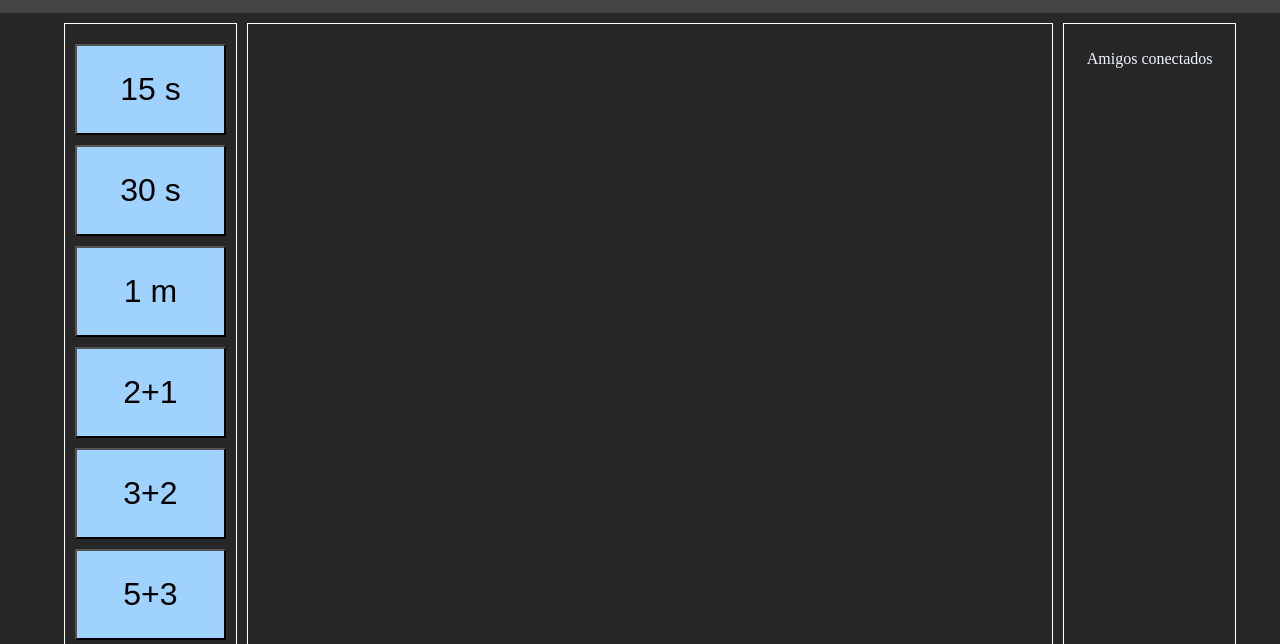
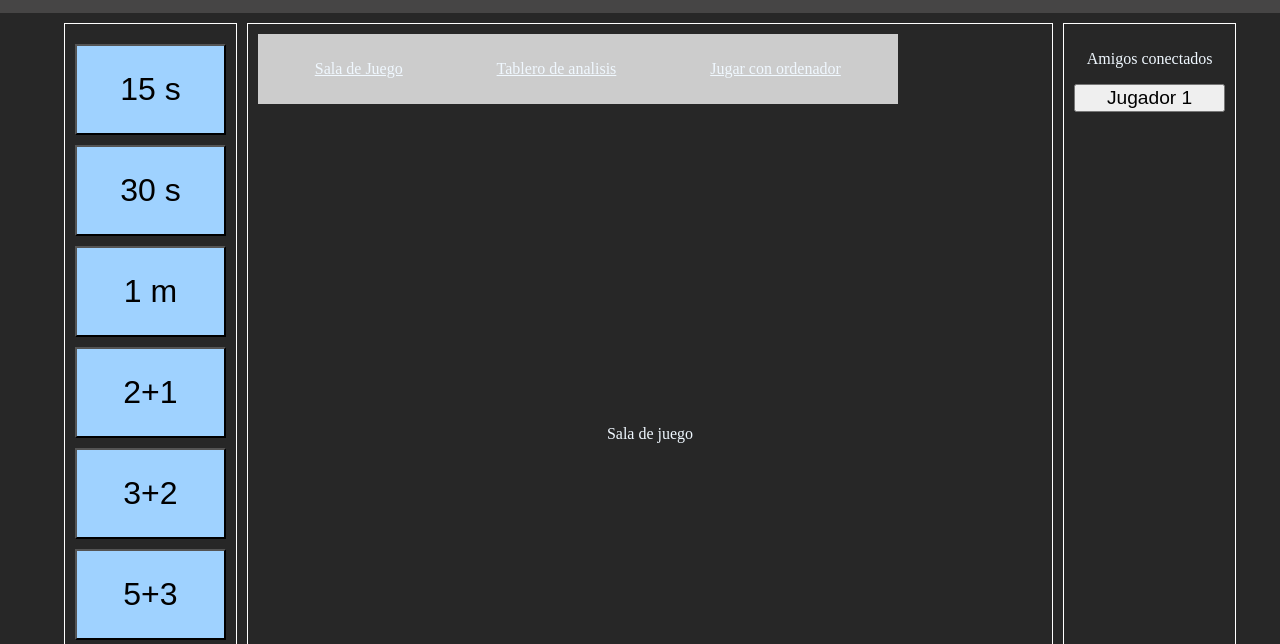
Before and after one commit to diegoziraldo/argenchess, a plain HTML site: page index.html in a window 1280 px wide. Shown: the part 156-800 px from the top of the page. Drawn offline with Linux system fonts and the light colour scheme.

Commit message:
310324
310324

```diff
--- a/index.html
+++ b/index.html
@@ -35,11 +35,37 @@
                 <button class="boton-tiempo">30+5</button>
                 <button class="boton-tiempo">Custom</button>
             </div>
-            <div class="column">
 
+
+
+
+
+
+
+            <div class="column column-medio">
+                <nav class="navigate-inicio">
+                    <ul>
+                        <li><a href="#salaDeJuego">Sala de Juego</a></li>
+                        <li><a href="#tableroAnalisis">Tablero de analisis</a></li>
+                        <li><a href="#jugarConOrdenador">Jugar con ordenador</a></li>
+                    </ul>
+                </nav>
+                <div class="seccionTotal">
+                    <div id="salaDeJuego">Sala de juego</div>
+                    <div id="tableroAnalisis">tablero de analisis</div>
+                    <div id="jugarConOrdenador">Jugar con ordenador</div>
+                </div>
             </div>
+
+
+
+
+
+
+
             <div class="column">
                 <p>Amigos conectados</p>
+                <button class="boton-jugador">Jugador 1</button>
             </div>
         </div>
     </div>
--- a/styles.css
+++ b/styles.css
@@ -1,6 +1,7 @@
 body {
   margin: 0;
   background-color: rgb(39, 39, 39);
+
 }
 
 #h1{
@@ -12,7 +13,7 @@ body {
 }
 
 .navigate {
-width: 100%;
+  width: 100%;
   display: flex;
   justify-content: center;
   background-color: rgb(70, 69, 69);;
@@ -23,7 +24,6 @@ width: 100%;
     padding-right:250px ;
     color: aliceblue;
     font-size: 60px;
-
 }
 
 
@@ -36,11 +36,11 @@ width: 100%;
 }
 
 .navigate li {
-
     color: aliceblue;
     padding-left: 10%;
     padding-right: -20%;
 }
+
 .navigate li a {
     width: 100%;
     background-color: rgb(30, 41, 51);
@@ -49,6 +49,46 @@ width: 100%;
     color: aliceblue;
     text-decoration: none;
 }
+
+.column-medio{
+
+}
+
+
+
+.navigate-inicio{
+  text-align: center;
+  position: fixed;
+  width: 50%;
+  background-color: #ccc;
+}
+.navigate-inicio ul{
+  display: flex;
+  list-style-type: none;
+  padding: 10px;
+  justify-content: space-around;
+}
+
+.navigate-inicio ul li a{
+  color: aliceblue;
+}
+
+
+
+.seccionTotal {
+  width: 100%;
+  height: 100vh;
+  overflow: hidden;
+}
+#salaDeJuego, #tableroAnalisis, #jugarConOrdenador {
+  height: 100vh;
+  display: flex;
+  justify-content: center;
+  align-items: center;
+}
+
+
+
 
 .contenedor-main {
   display: flex;
@@ -65,12 +105,11 @@ width: 100%;
 }
 
 .column {
-
   border: 1px solid white;
   color: aliceblue;
   padding: 10px;
+}
 
-}
 .column .boton-tiempo{
     cursor: pointer;
     font-size: 2em;
@@ -80,8 +119,12 @@ width: 100%;
     padding:25px;
 }
 
+.column .boton-jugador{
+    cursor: pointer;
+    font-size: 1.2em;
+    width: 100%;
 
-
+}
 
 
 .column p{
```
